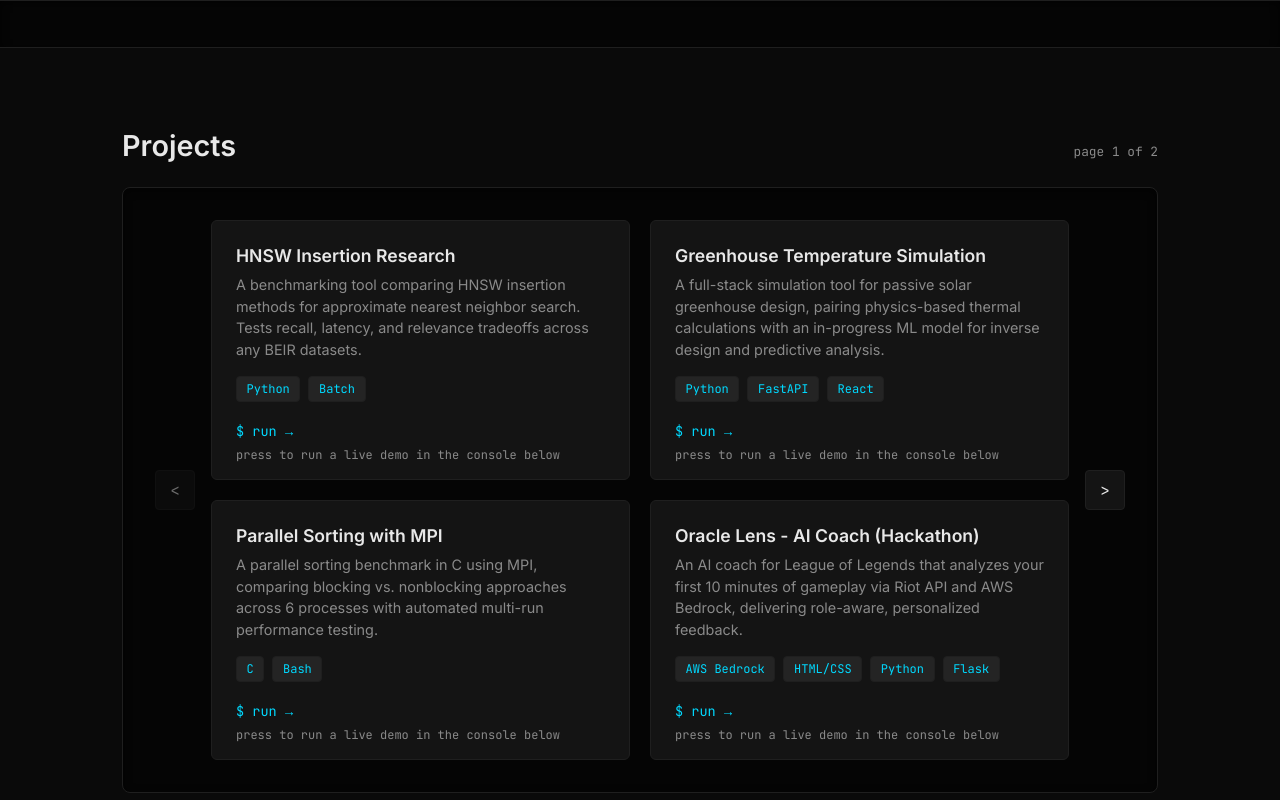
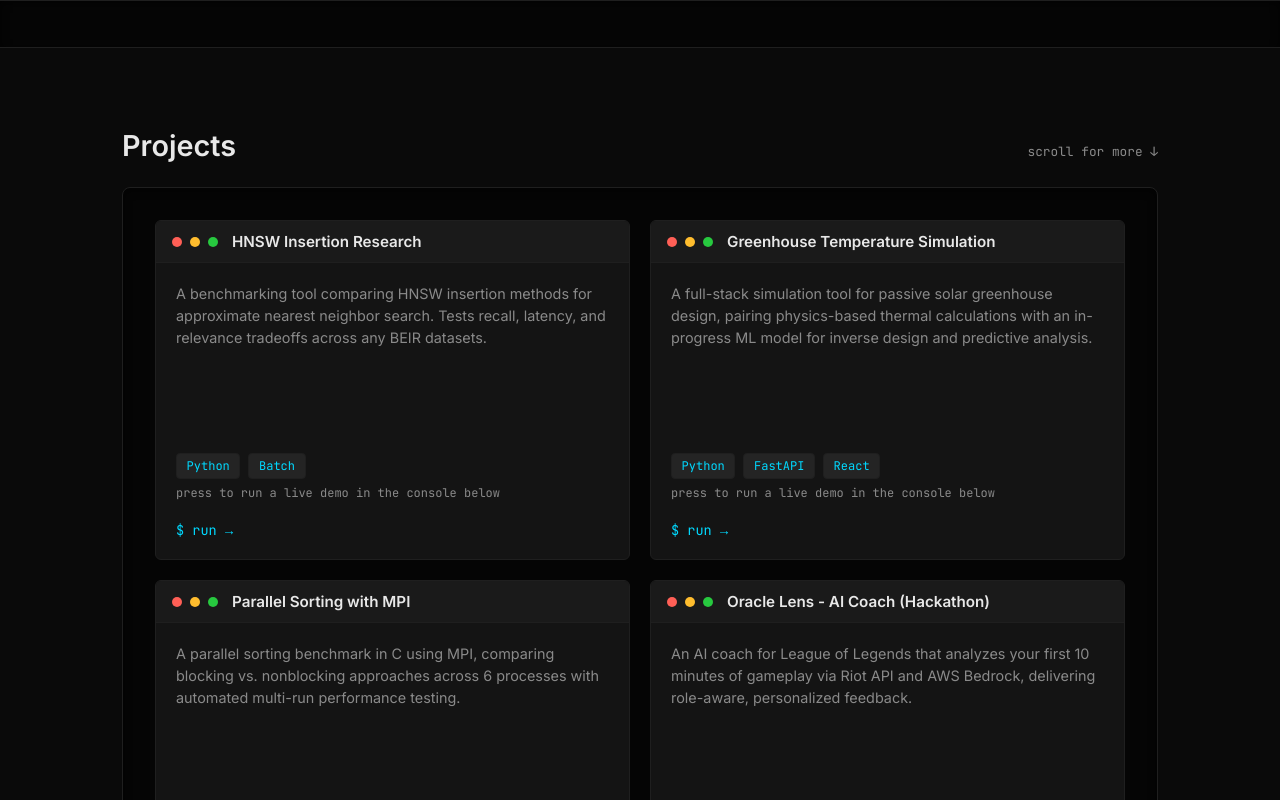
Before and after one commit to ratanakhek22/Ratana-Portfolio, a React (Vite) app in the folder ratana-portfolio/: page / in a window 1280 px wide. Shown: the part 800-1600 px from the top of the page. Built offline with nearby package versions, Linux system fonts and the light colour scheme.

Commit message:
Deployment V1.1: New Projects Display

```diff
--- a/ratana-portfolio/src/components/Projects/Projects.jsx
+++ b/ratana-portfolio/src/components/Projects/Projects.jsx
@@ -1,70 +1,34 @@
-import { useState } from 'react'
+import { PROJECTS } from '../../data/projects'
 import { usePortfolio } from '../../context/PortfolioProvider'
 import styles from './Projects.module.css'
-import { PROJECTS } from '../../data/projects'
-
-const PAGE_SIZE = 4
 
 function Projects() {
-  const { runProject, isRunning, selectSkillsForProject } = usePortfolio()
+  const { runProject, selectSkillsForProject } = usePortfolio()
 
-  const [page, setPage] = useState(0)
-  const totalPages = Math.ceil(PROJECTS.length / PAGE_SIZE)
-
-  const visibleProjects = PROJECTS.slice(
-    page * PAGE_SIZE,
-    page * PAGE_SIZE + PAGE_SIZE
-  )
-
-  const paddedProjects = [
-    ...visibleProjects,
-    ...Array.from(
-      { length: PAGE_SIZE - visibleProjects.length },
-      (_, i) => ({ id: `placeholder-${i}`, placeholder: true })
-    ),
-  ]
-
-  function goToPage(index) {
-    if (index < 0 || index >= totalPages) return
-    setPage(index)
+  function handleRun(project) {
+    selectSkillsForProject(project, { scroll: false })
+    runProject(project)
   }
 
   return (
     <section className={styles.projects} id="projects">
       <div className={styles.header}>
         <h2 className={styles.heading}>Projects</h2>
-        {page !== 0 && (
-          <button className={styles.backLink} onClick={() => goToPage(0)}>
-            {'← back to page 1'}
-          </button>
-        )}
-        <span className={styles.pageIndicator}>
-          page {page + 1} of {totalPages}
-        </span>
+        <span className={styles.hintText}>scroll for more ↓</span>
       </div>
 
-      <div className={styles.container}>
-        <button
-          className={styles.arrowBtn}
-          onClick={() => goToPage(page - 1)}
-          disabled={page === 0}
-          aria-label="Previous page"
-        >
-          {'<'}
-        </button>
+      <div className={styles.scrollArea}>
+        <div className={styles.grid}>
+          {PROJECTS.map((project) => (
+            <div key={project.id} className={styles.card}>
+              <div className={styles.cardHeader} onClick={() => handleRun(project)}>
+                <span className={styles.dot} data-color="red" />
+                <span className={styles.dot} data-color="yellow" />
+                <span className={styles.dot} data-color="green" />
+                <h3 className={styles.cardTitle}>{project.title}</h3>
+              </div>
 
-        <div className={styles.grid}>
-          {paddedProjects.map((project) =>
-            project.placeholder ? (
-              <div key={project.id} className={styles.cardPlaceholder} />
-            ) : (
-              <div key={project.id} className={styles.card}>
-                <h3 className={styles.cardTitle} onClick={() => {
-                  selectSkillsForProject(project)
-                  runProject(project)
-                }}>
-                  {project.title}
-                </h3>
+              <div className={styles.cardBody}>
                 <p className={styles.cardBlurb}>{project.blurb}</p>
                 <div className={styles.tags}>
                   {project.tech.map((tech) => (
@@ -77,28 +41,14 @@ function Projects() {
                     </button>
                   ))}
                 </div>
-                <button
-                  className={styles.runBtn}
-                  onClick={() => runProject(project)}
-                  disabled={isRunning}
-                  >
+                <p className={styles.hint}>press to run a live demo in the console below</p>
+                <button className={styles.runBtn} onClick={() => handleRun(project)}>
                   {'$ run →'}
                 </button>
-                {page === 0 ? (
-                  <p className={styles.hint}>press to run a live demo in the console below</p>
-                ) : (<></>)}
               </div>
+            </div>
           ))}
         </div>
-
-        <button
-          className={styles.arrowBtn}
-          onClick={() => goToPage(page + 1)}
-          disabled={page === totalPages - 1}
-          aria-label="Next page"
-        >
-          {'>'}
-        </button>
       </div>
     </section>
   )
--- a/ratana-portfolio/src/components/Projects/Projects.module.css
+++ b/ratana-portfolio/src/components/Projects/Projects.module.css
@@ -1,5 +1,5 @@
 :root {
-  --card-height: 260px;
+  --card-height: 340px;
 }
 
 .projects {
@@ -23,22 +23,7 @@
   margin: 0;
 }
 
-.backLink {
-  user-select: none;
-  background: none;
-  border: none;
-  font-family: var(--font-sans);
-  font-size: 0.85rem;
-  color: var(--accent-primary);
-  cursor: pointer;
-  padding: 0;
-}
-
-.backLink:hover {
-  opacity: 0.8;
-}
-
-.pageIndicator {
+.hintText {
   user-select: none;
   margin-left: auto;
   font-family: var(--font-mono);
@@ -46,65 +31,102 @@
   color: var(--text-muted);
 }
 
-.container {
-  display: flex;
-  align-items: stretch;
-  gap: 1rem;
+/* ── Scrollable region: shows 2 rows (4 cards), rest is scroll ── */
+
+.scrollArea {
+  max-height: calc(var(--card-height) * 2 + 1.25rem + 4rem);
+  overflow-y: auto;
+  overflow-x: hidden;
   background: var(--bg-recessed);
   border-radius: 8px;
-  padding: 2rem;
   box-shadow: inset 0 2px 8px rgba(0, 0, 0, 0.6);
   border: 1px solid var(--border);
+  padding: 2rem;
 }
 
-.arrowBtn {
-  flex: 0 0 auto;
-  align-self: center;
-  width: 40px;
-  height: 40px;
-  border-radius: 4px;
-  border: 1px solid var(--border);
-  background: var(--bg-surface);
-  color: var(--text-primary);
-  font-family: var(--font-mono);
-  font-size: 1rem;
-  cursor: pointer;
-  transition: opacity 0.15s ease;
+/* Webkit (Chrome/Edge/Safari) custom scrollbar */
+.scrollArea::-webkit-scrollbar {
+  width: 12px;
 }
 
-.arrowBtn:hover:not(:disabled) {
-  opacity: 0.9;
+.scrollArea::-webkit-scrollbar-track {
+  background: var(--accent-primary);
+  border-radius: 999px;
+  box-shadow: 0 0 6px var(--accent-primary), 0 0 12px var(--accent-primary);
 }
 
-.arrowBtn:disabled {
-  opacity: 0.45;
-  cursor: not-allowed;
+.scrollArea::-webkit-scrollbar-thumb {
+  background: var(--bg-elevated);
+  border: 2px solid var(--accent-primary);
+  border-radius: 999px;
+}
+
+.scrollArea::-webkit-scrollbar-thumb:hover {
+  background: var(--bg-surface);
+}
+
+/* Firefox fallback — limited styling support, no glow possible */
+.scrollArea {
+  scrollbar-width: thin;
+  scrollbar-color: var(--accent-primary) var(--bg-recessed);
 }
 
 .grid {
-  flex: 1;
   display: grid;
   grid-template-columns: repeat(2, 1fr);
   grid-auto-rows: var(--card-height);
   gap: 1.25rem;
 }
 
+/* ── Card: terminal-style header + body ── */
+
 .card {
   background: var(--bg-surface);
   border: 1px solid var(--border);
   border-radius: 6px;
-  padding: 1.5rem;
+  height: var(--card-height);
   display: flex;
   flex-direction: column;
-  height: var(--card-height);
+  overflow: hidden;
 }
+
+.cardHeader {
+  display: flex;
+  align-items: center;
+  gap: 8px;
+  padding: 0.7rem 1rem;
+  background: #1a1a1a;
+  border-bottom: 1px solid var(--border);
+  cursor: pointer;
+}
+
+.dot {
+  width: 10px;
+  height: 10px;
+  border-radius: 50%;
+  flex: 0 0 auto;
+}
+
+.dot[data-color="red"] { background: #ff5f56; }
+.dot[data-color="yellow"] { background: #ffbd2e; }
+.dot[data-color="green"] { background: #27c93f; }
 
 .cardTitle {
   font-family: var(--font-sans);
-  font-size: 1.1rem;
+  font-size: 0.95rem;
   color: var(--text-primary);
-  margin: 0 0 0.5rem;
-  cursor: pointer;
+  margin: 0 0 0 6px;
+  white-space: nowrap;
+  overflow: hidden;
+  text-overflow: ellipsis;
+}
+
+.cardBody {
+  flex: 1;
+  display: flex;
+  flex-direction: column;
+  padding: 1.25rem;
+  overflow: hidden;
 }
 
 .cardBlurb {
@@ -158,8 +180,3 @@
   margin: 0.4rem 0 0;
   user-select: none;
 }
-
-.cardPlaceholder {
-  height: var(--card-height);
-  visibility: hidden;
-}
```
